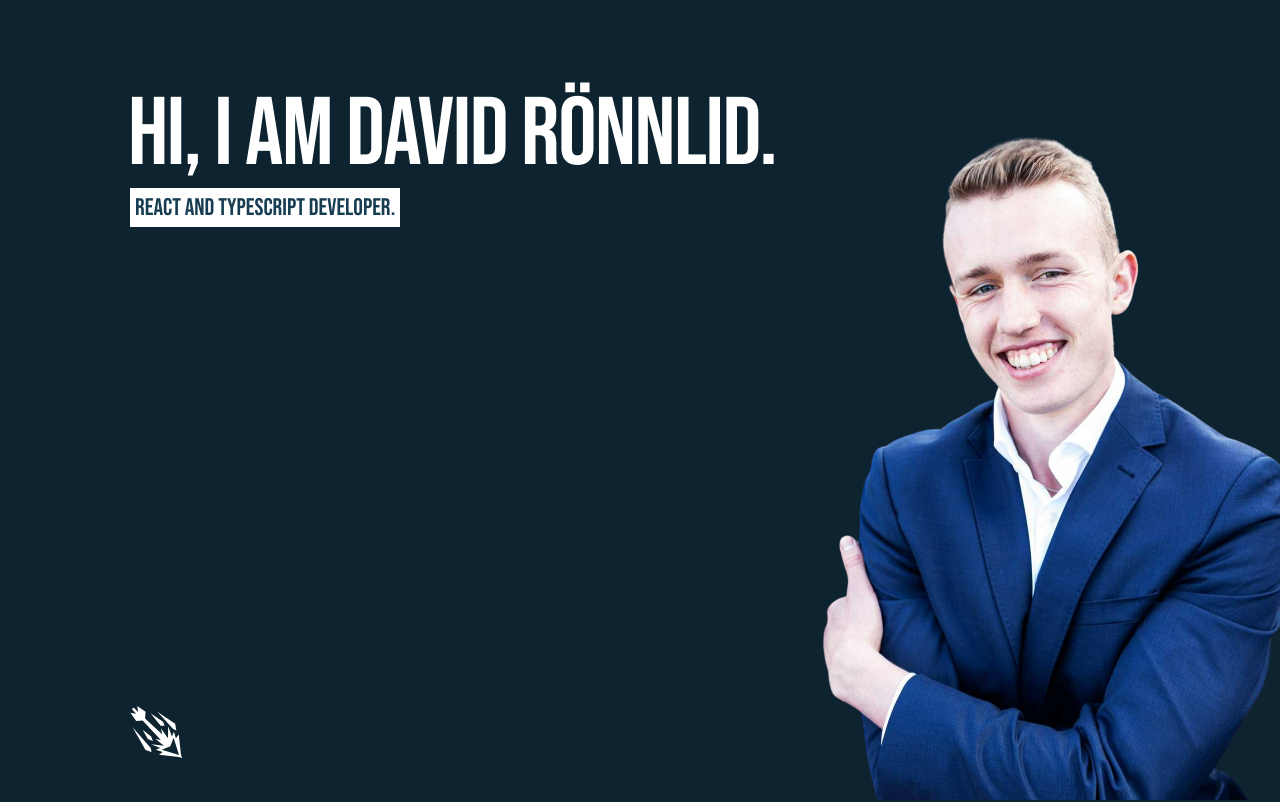
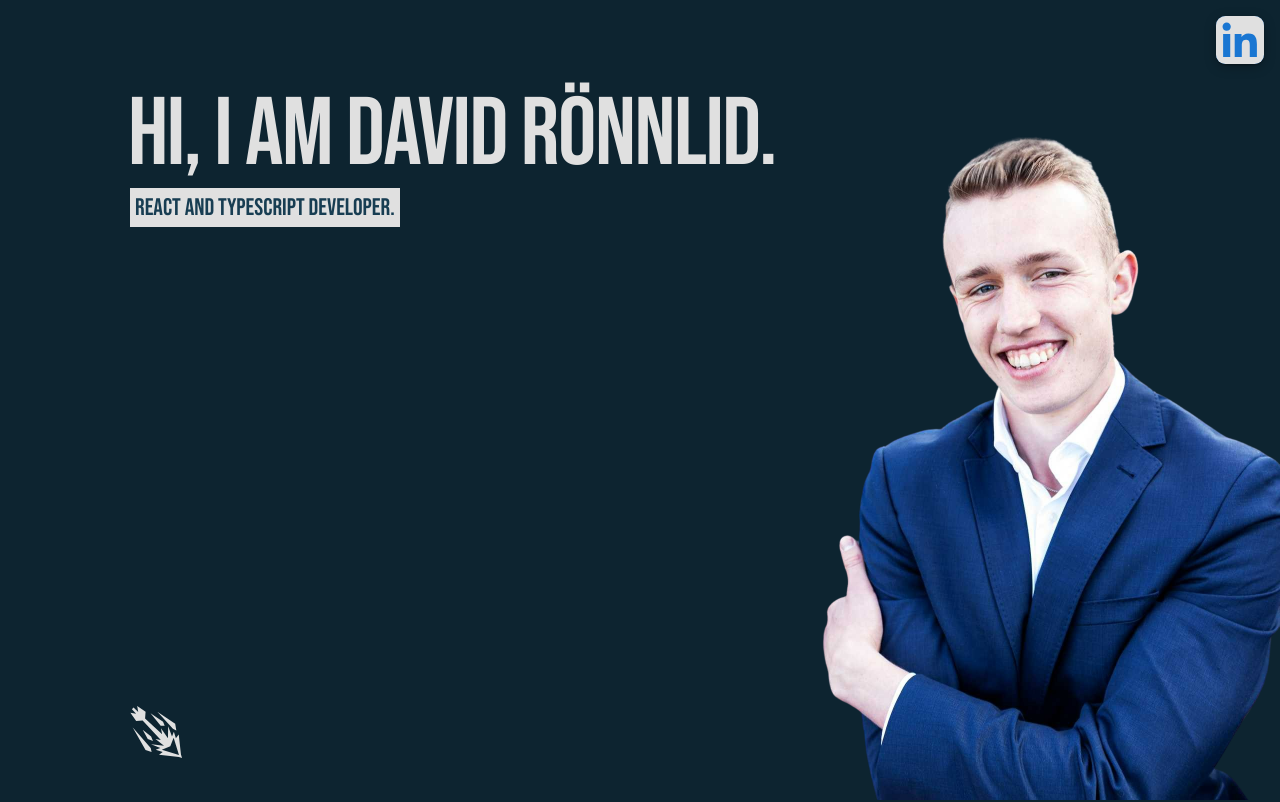
Before and after one commit to davidronnlid/portfolio, a React (Create React App) app: page / in a window 1280 px wide. Shown: the top 802 px of the page. Built offline with nearby package versions, Linux system fonts and the light colour scheme.

Commit message:
Added LinkedIn icon link for contacting employers

```diff
--- a/src/App.scss
+++ b/src/App.scss
@@ -2,10 +2,13 @@
 
 :root {
     --primary-color: #173d52;
-    --secondary-color: white;
+    --secondary-color: #e0e0e0;
     --tertiary-color: #0d2430;
     --accent-color: #d3e8f3;
     --accent-color-rgb: 211 232 243;
+
+    --button-color: #1976d2;
+
     --std-bs: rgba(0, 0, 0, 0.25) 0px 0.0625em 0.0625em,
         rgba(0, 0, 0, 0.25) 0px 0.125em 0.5em,
         rgba(255, 255, 255, 0.1) 0px 0px 0px 1px inset;
--- a/src/App.tsx
+++ b/src/App.tsx
@@ -1,16 +1,23 @@
+import Button from '@mui/material/Button'
 import * as React from 'react'
 import './App.scss'
 import BackToTop from './components/topScroll'
 import HomePage from './homePage/home'
+import MainCTA from './components/mainCTA'
+import createTheme from '@mui/material/styles/createTheme'
+import responsiveFontSizes from '@mui/material/styles/responsiveFontSizes'
+import ThemeProvider from '@mui/material/styles/ThemeProvider'
 
-function App() {
+const App: React.FunctionComponent = (): JSX.Element => {
+    let theme = createTheme()
+    theme = responsiveFontSizes(theme)
     return (
-        <>
+        <ThemeProvider theme={theme}>
             <BackToTop children={<></>} />
             <span style={{ display: 'hidden' }} id="back-to-top-anchor"></span>
-
+            <MainCTA />
             <HomePage />
-        </>
+        </ThemeProvider>
     )
 }
 
--- /dev/null
+++ b/src/components/mainCTA.tsx
@@ -0,0 +1,56 @@
+import Button from '@mui/material/Button'
+import React from 'react'
+import { SiLinkedin } from 'react-icons/si'
+import { IconContext } from 'react-icons'
+import TooltipLink from './tooltip'
+import Box from '@mui/material/Box'
+import { Icon } from '@mui/material'
+
+const MainCTA: React.FunctionComponent = (): JSX.Element => {
+    return (
+        <Box
+            sx={{
+                position: 'fixed',
+                top: '1vh',
+                right: '1vh',
+                padding: 0,
+                border: 'none',
+                margin: 0,
+                zIndex: 100,
+            }}
+        >
+            <TooltipLink
+                icon={
+                    <IconContext.Provider
+                        value={{
+                            color: 'var(--secondary-color)',
+                            size: '3rem',
+                            style: {
+                                backgroundColor: 'var(--button-color)',
+                                border: 'none',
+                                borderRadius: '0.6rem',
+                                boxShadow: 'var(--std-bs)',
+                            },
+                        }}
+                    >
+                        <SiLinkedin />
+                    </IconContext.Provider>
+                }
+                link="https://www.linkedin.com/in/davidronnlid/"
+                title="Contact David via LinkedIn"
+            />
+        </Box>
+    )
+}
+
+export default MainCTA
+
+{
+    /* <IconContext.Provider
+value={{
+    size: '2vw',
+}}
+>
+<SiLinkedin />
+</IconContext.Provider> */
+}
--- a/src/homePage/homePageSections/welcome.tsx
+++ b/src/homePage/homePageSections/welcome.tsx
@@ -62,14 +62,11 @@ const Welcome = (): JSX.Element => {
                 <IconContext.Provider
                     value={{
                         color: 'var(--secondary-color)',
-                        className: 'global-class-name',
                         size: '7vh',
                         style: { position: 'absolute', left: 0, bottom: '5vh' },
                     }}
                 >
-                    <div>
-                        <GiEnergyArrow />
-                    </div>
+                    <GiEnergyArrow />
                 </IconContext.Provider>
             </Link>
         </Box>
```
Also changed, not shown: src/homePage/images/linkedIn.png (added).
